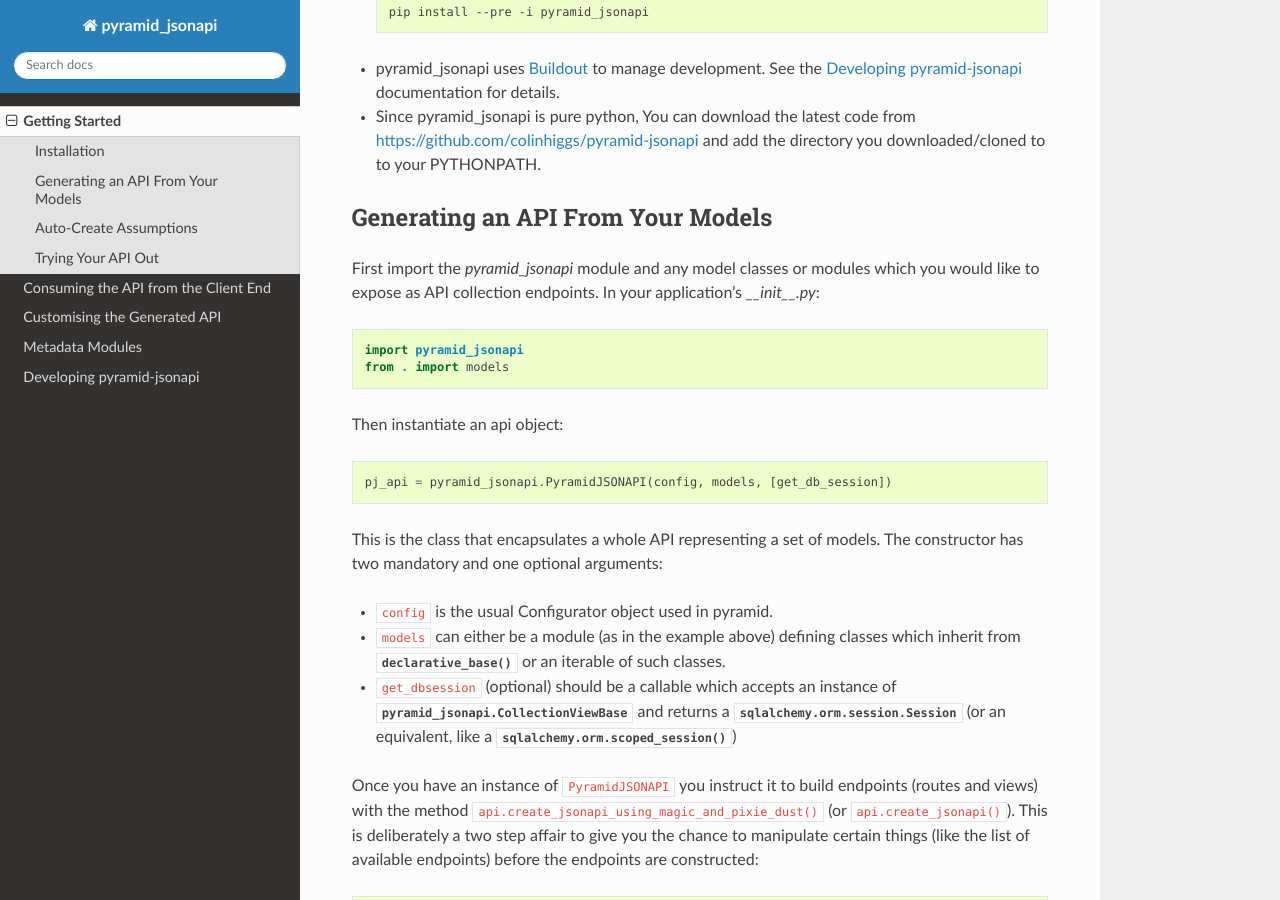
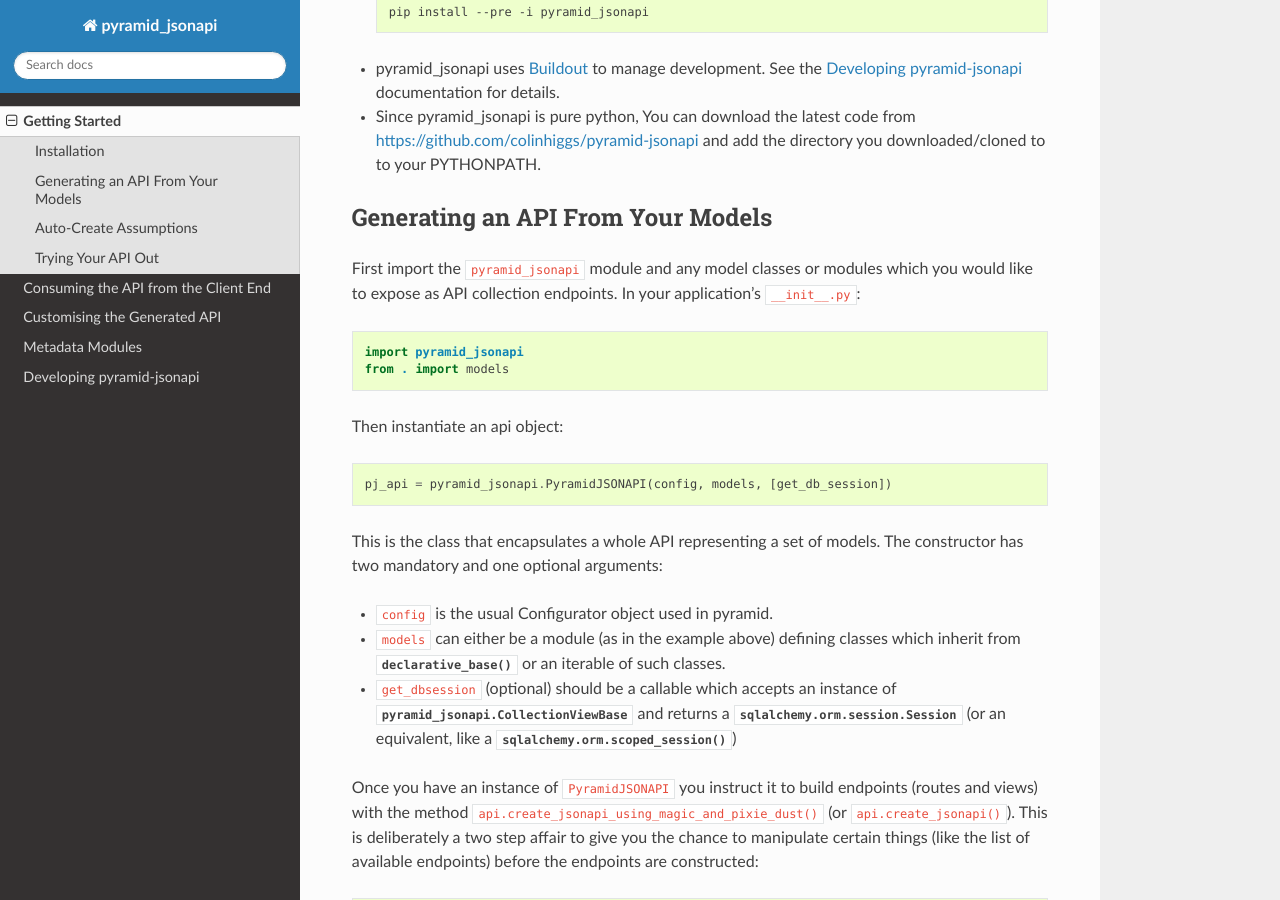
Before and after one commit to colinhiggs/pyramid-jsonapi, a Sphinx documentation site: the page built from docs/source/api-creation.rst, in a window 1280 px wide and 900 px high, scrolled down 460 px. Built offline with Sphinx 7.4.7 and the Read the Docs theme 2.0.0, drawn with Linux system fonts in a browser that asks for light colours; pages that are not in the unit, such as notebooks, are missing from menus.

Commit message:
Replace italics with pre markup.

```diff
--- a/docs/source/api-creation.rst
+++ b/docs/source/api-creation.rst
@@ -32,9 +32,9 @@
 Generating an API From Your Models
 ----------------------------------
 
-First import the `pyramid_jsonapi` module and any model classes or modules which
+First import the ``pyramid_jsonapi`` module and any model classes or modules which
 you would like to expose as API collection endpoints. In your application's
-`__init__.py`:
+``__init__.py``:
 
 .. code-block:: python
 
```
